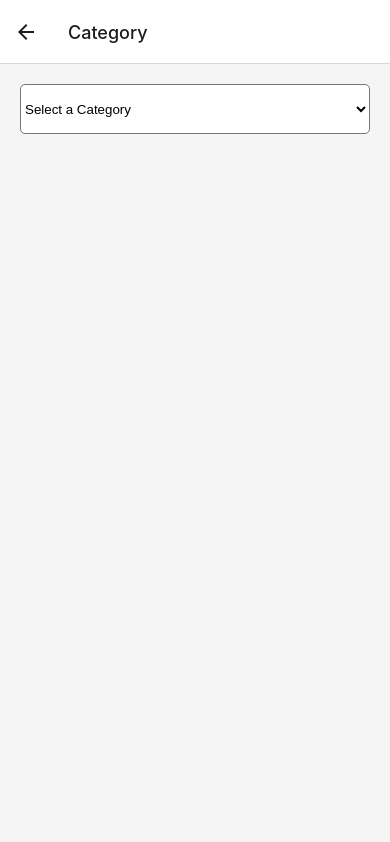
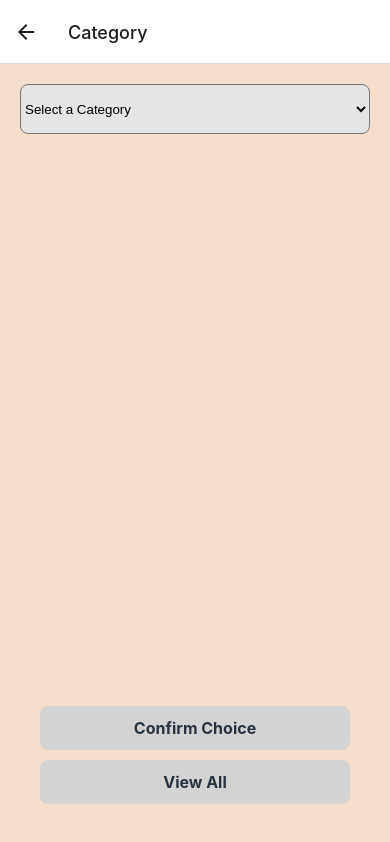
Before and after one commit to cfgdelaware23/Team-13, a React Native app in the folder wellfare-kiosk/: screen /Category in a window 390 px wide. Built offline with nearby package versions, Linux system fonts and the light colour scheme.

Commit message:
Finished category, need to integrate w back end

```diff
--- a/wellfare-kiosk/pages/category.tsx
+++ b/wellfare-kiosk/pages/category.tsx
@@ -1,12 +1,11 @@
-// Category.tsx
-
 import React, { useState } from 'react';
-import { StyleSheet, View, Text, FlatList, Button, TouchableOpacity } from 'react-native';
+import { StyleSheet, View, Text, FlatList, TouchableOpacity } from 'react-native';
 import { Picker } from '@react-native-picker/picker';
 
 const Category = () => {
   const [selectedCategory, setSelectedCategory] = useState(null);
   const [showPicker, setShowPicker] = useState(true);
+  const [showViewAll, setShowViewAll] = useState(false);
 
   const categories = {
     Fruits: ['Apple', 'Banana', 'Orange'],
@@ -14,31 +13,51 @@ const Category = () => {
     Protein: ['Chicken', 'Fish', 'Tofu'],
   };
 
+  const allItems = Object.values(categories).flat();
+
+  const areButtonsDisabled = selectedCategory === null;
+
   return (
     <View style={styles.container}>
-      {showPicker && (
+      {showPicker && !showViewAll && (
+        <View style={styles.pickerContainer}>
           <Picker
             selectedValue={selectedCategory}
             style={styles.picker}
             onValueChange={(itemValue) => setSelectedCategory(itemValue)}
+            itemStyle={styles.pickerItem}
           >
-          <Picker.Item label="Select a Category" value={null} />
+            <Picker.Item label="Select a Category" value={null} color="#3D5A80" />
             {Object.keys(categories).map((key) => (
-            <Picker.Item key={key} label={key} value={key} />
+              <Picker.Item key={key} label={key} value={key} color="#293241" />
             ))}
           </Picker>
-      )}
-
-      {selectedCategory && showPicker && (
-        <View style={styles.buttonContainer}>
-          <TouchableOpacity style={styles.button} onPress={() => setShowPicker(false)}>
+          <View style={styles.confirmButtonContainer}>
+            <TouchableOpacity
+              style={[
+                styles.confirmButton,
+                areButtonsDisabled && styles.disabledButton
+              ]}
+              onPress={() => areButtonsDisabled ? {} : setShowPicker(false)}
+            >
               <Text style={styles.buttonText}>Confirm Choice</Text>
             </TouchableOpacity>
+            <TouchableOpacity
+              style={[
+                styles.confirmButton,
+                { marginTop: 10 },
+                areButtonsDisabled && styles.disabledButton
+              ]}
+              onPress={() => areButtonsDisabled ? {} : setShowViewAll(true)}
+            >
+              <Text style={styles.buttonText}>View All</Text>
+            </TouchableOpacity>
+          </View>
         </View>
       )}
 
-      {selectedCategory && !showPicker && (
-        <>
+      {selectedCategory && !showPicker && !showViewAll && (
+        <View style={styles.listContainer}>
           <TouchableOpacity style={styles.changeButton} onPress={() => setShowPicker(true)}>
             <Text style={styles.changeButtonText}>Change Category</Text>
           </TouchableOpacity>
@@ -47,47 +66,73 @@ const Category = () => {
             keyExtractor={(item) => item}
             renderItem={({ item }) => <Text style={styles.item}>{item}</Text>}
           />
-        </>
+        </View>
+      )}
+
+      {showViewAll && (
+        <View style={styles.listContainer}>
+          <TouchableOpacity style={styles.changeButton} onPress={() => {
+            setShowViewAll(false);
+            setShowPicker(true);
+          }}>
+            <Text style={styles.changeButtonText}>Go Back</Text>
+          </TouchableOpacity>
+          <FlatList
+            data={allItems}
+            keyExtractor={(item) => item}
+            renderItem={({ item }) => <Text style={styles.item}>{item}</Text>}
+          />
+        </View>
       )}
     </View>
   );
-}
-
+};
 const styles = StyleSheet.create({
   container: {
     flex: 1,
+    backgroundColor: '#F4DECB',
+  },
+  pickerContainer: {
+    flex: 1,
     padding: 20,
-    backgroundColor: '#F5F5F5',
+    justifyContent: 'space-between',
   },
   picker: {
     height: 50,
     width: '100%',
+    backgroundColor: '#E5E5E5',
+    borderRadius: 8,
     marginBottom: 20,
-    backgroundColor: '#FFFFFF',
-    borderRadius: 5,
   },
-  buttonContainer: {
+  pickerItem: {
+    backgroundColor: '#E5E5E5',
+    fontWeight: 'bold',
+  },
+  confirmButtonContainer: {
+    padding: 20,
+  },
+  confirmButton: {
+    backgroundColor: '#98C1D9',
+    padding: 12,
+    borderRadius: 8,
+    alignItems: 'center',
+  },
+  listContainer: {
     flex: 1,
-    justifyContent: 'flex-end',
+    paddingHorizontal: 20,
+    paddingTop: 20,
+  },
+  changeButton: {
+    backgroundColor: '#3D5A80',
+    padding: 10,
+    borderRadius: 8,
+    alignItems: 'center',
     marginBottom: 10,
   },
-  button: {
-    backgroundColor: '#4CAF50',
-    padding: 12,
-    borderRadius: 5,
-    alignItems: 'center',
-  },
   buttonText: {
-    color: '#FFFFFF',
+    color: '#293241',
     fontWeight: 'bold',
     fontSize: 16,
-  },
-  changeButton: {
-    backgroundColor: '#FF9800',
-    padding: 10,
-    borderRadius: 5,
-    alignItems: 'center',
-    marginBottom: 10,
   },
   changeButtonText: {
     color: '#FFFFFF',
@@ -95,16 +140,16 @@ const styles = StyleSheet.create({
     fontSize: 14,
   },
   item: {
-    padding: 12,
-    fontSize: 16,
-    backgroundColor: '#FFFFFF',
-    borderRadius: 5,
-    marginTop: 8,
-    shadowColor: '#000',
-    shadowOffset: { width: 0, height: 1 },
-    shadowOpacity: 0.2,
-    shadowRadius: 2,
-    elevation: 2,
+    padding: 15,
+    fontSize: 18,
+    backgroundColor: '#E5E5E5',
+    borderRadius: 8,
+    marginTop: 10,
+    color: '#293241',
+    fontWeight: 'bold',
+  },
+  disabledButton: {
+    backgroundColor: '#D3D3D3',
   },
 });
 
```
Also changed, not shown: wellfare-kiosk/pages/viewAll.tsx (added, +82 -0 lines). Lines whose indentation alone changed are shown as unchanged.
